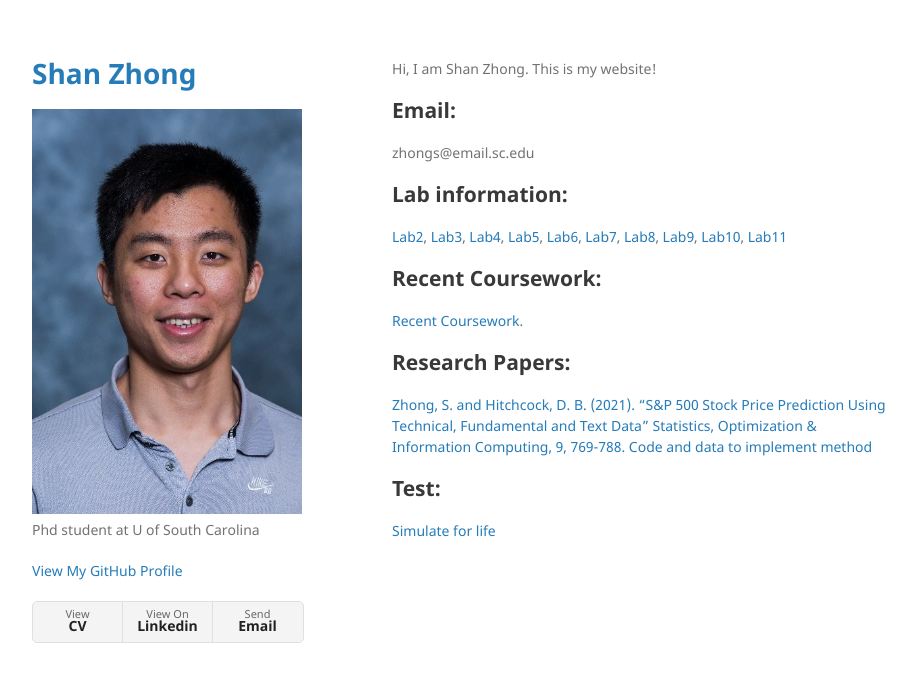
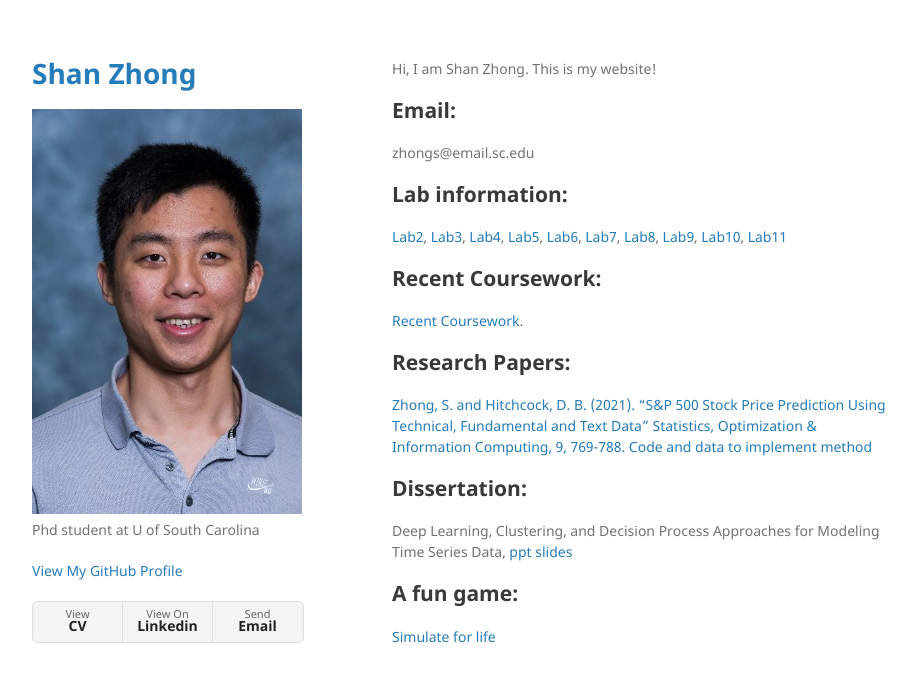
Before and after one commit to Shanlearning/Shanlearning.github.io, a Jekyll site: the page built from index.md, in a window 1280 px wide. Shown: the top 682 px of the page, without its empty margins (178-1094 px from the left). Built offline with Jekyll 4.4.1, drawn with Linux system fonts in a browser that asks for light colours.

Commit message:
Update index.md

```diff
--- a/index.md
+++ b/index.md
@@ -26,5 +26,9 @@ zhongs@email.sc.edu
 ## Research Papers:
 [Zhong, S. and Hitchcock, D. B. (2021). “S&P 500 Stock Price Prediction Using Technical, Fundamental and Text Data” Statistics, Optimization & Information Computing, 9, 769-788.](http://www.iapress.org/index.php/soic/article/view/1362) [Code and data to implement method](https://github.com/Shanlearning/SP-500-Stock-Prediction)
 
-## Test:
+## Dissertation:
+
+Deep Learning, Clustering, and Decision Process Approaches for Modeling Time Series Data, [ppt slides]()
+
+## A fun game:
 [Simulate for life](https://shanlearning.github.io/lifeRestart/view/index.html)
```
